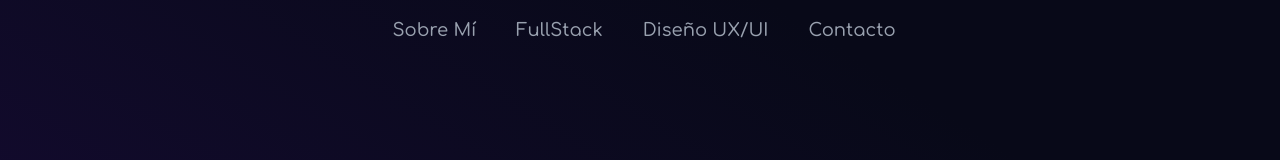
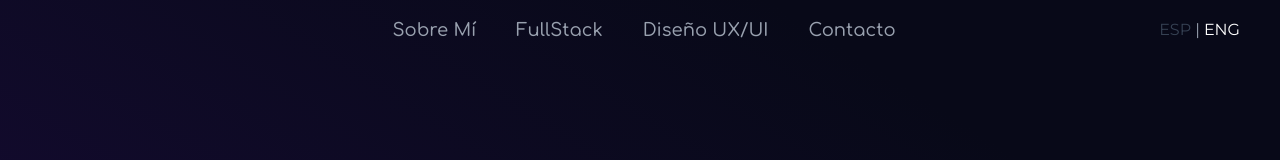
Before and after one commit to vdelaconcep/portfolioDLC, a React (Vite) app: page / in a window 1280 px wide. Shown: the top 160 px of the page. Built offline with nearby package versions, Linux system fonts and the light colour scheme.

Commit message:
Terminada sección 'Sobre mí' y los idiomas

```diff
--- /dev/null
+++ b/src/components/botonIdioma.jsx
@@ -0,0 +1,27 @@
+import { useLanguage } from "@/context/langContext";
+
+const BotonIdioma = ({ clase }) => {
+    const { language, toggleLanguage } = useLanguage();
+
+    return (
+        <article className={`text-white montserrat flex ${clase && clase}`}>
+            <button
+                className={`mr-1 ${language === 'es' ? 'text-gray-700' : 'cursor-pointer'}`}
+                onClick={toggleLanguage}
+                disabled={language === 'es'}>
+                ESP
+            </button>
+            <span className="text-gray-400">|</span>
+            <button
+                className={`ml-1 ${language === 'en' ? 'text-gray-700' : 'cursor-pointer'}`}
+                onClick={toggleLanguage}
+                disabled={language === 'en'}>
+                ENG
+            </button>
+
+        </article>
+
+    );
+};
+
+export default BotonIdioma;
--- a/src/components/itemFormacion.jsx
+++ b/src/components/itemFormacion.jsx
@@ -9,7 +9,7 @@ const ItemFormacion = ({imagen, titulo, institucion, sub, certificado}) => {
             </div>
 
             <div className="flex flex-col items-center">
-                <h1 className="font-bold">{titulo}</h1>
+                <h1 className="font-bold text-center">{titulo}</h1>
                 <h2>{institucion}</h2>
                 <h3 className={`text-sm text-[#8473FF] ${certificado ? 'hover:underline' : ''}`}>{certificado ?
                     <a href={certificado}>{sub}</a> :
--- a/src/components/navegacion.jsx
+++ b/src/components/navegacion.jsx
@@ -1,5 +1,6 @@
 import { motion, useScroll, useTransform } from 'framer-motion';
 import { useState, useEffect } from 'react';
+import BotonIdioma from '@/components/botonIdioma';
 import { useLanguage } from "@/context/langContext";
 
 const Navegacion = ({ clase }) => {
@@ -94,6 +95,7 @@ const Navegacion = ({ clase }) => {
                     </li>
                 )}
             </ul>
+            <BotonIdioma clase='absolute right-10 bottom-1/2 translate-y-1/2'/>
         </motion.nav>
     );
 };
--- a/src/sections/sobreMi.jsx
+++ b/src/sections/sobreMi.jsx
@@ -60,7 +60,7 @@ const SobreMI = () => {
 
                     {experiencia[language].map((trabajo, index) => (
                         <motion.div
-                            key={trabajo.titulo}
+                            key={`exp-${index}`}
                             custom={index * 0.20}
                             variants={itemVariants}
                             initial="hidden"
@@ -87,7 +87,7 @@ const SobreMI = () => {
                 <div className="grid grid-cols-3 gap-4 w-full mb-15">
                     {formacion[language].map((item, index) => (
                         <motion.div
-                            key={item.titulo}
+                            key={`form-${index}`}
                             custom={index * 0.20}
                             variants={itemVariants}
                             initial="hidden"
```
